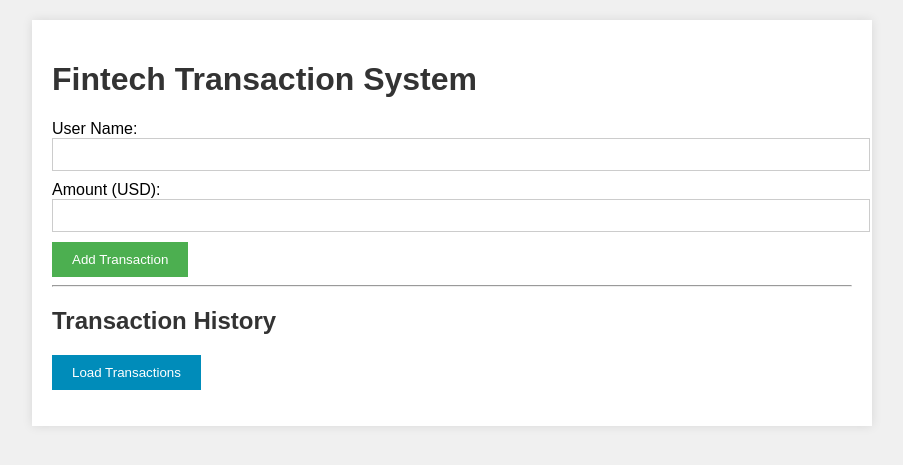
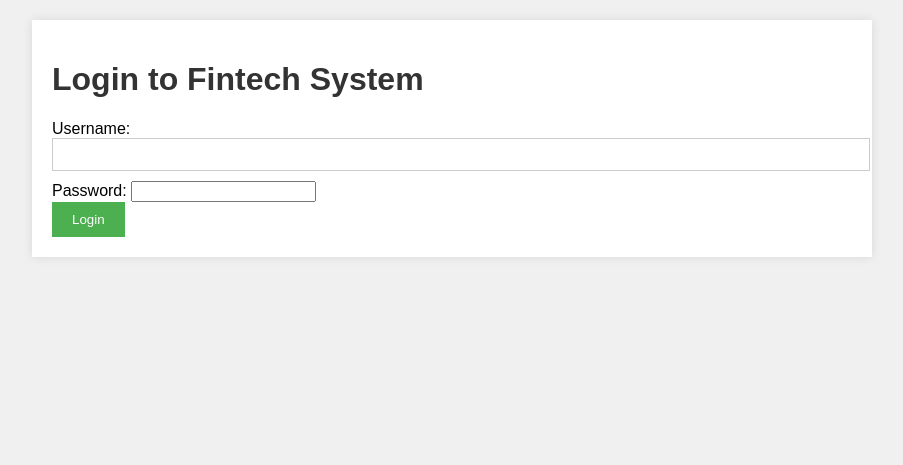
Before and after one commit to KushalNishad/Dockerized-Flask-app, a Flask app: page / in a window 1280 px wide. Shown: the top 465 px of the page, without its empty margins (188-1091 px from the left). Run offline with Flask 3, Linux system fonts and the light colour scheme.

Commit message:
Update index.html

```diff
--- a/templates/index.html
+++ b/templates/index.html
@@ -5,9 +5,26 @@
     <meta name="viewport" content="width=device-width, initial-scale=1.0">
     <title>Fintech Transaction System</title>
     <link rel="stylesheet" href="{{ url_for('static', filename='style.css') }}">
+    <script src="https://cdn.jsdelivr.net/npm/chart.js"></script> <!-- Add Chart.js -->
 </head>
 <body>
     <div class="container">
+        <!-- Login Form -->
+        <div id="login-form">
+            <h1>Login to Fintech System</h1>
+            <form action="/login" method="POST">
+                <label for="username">Username:</label>
+                <input type="text" id="username" name="username" required><br>
+
+                <label for="password">Password:</label>
+                <input type="password" id="password" name="password" required><br>
+
+                <input type="submit" value="Login">
+            </form>
+        </div>
+
+        <!-- Transaction Form (hidden until login) -->
+        <div id="transaction-form" style="display:none;">
             <h1>Fintech Transaction System</h1>
             <form action="/add_transaction" method="POST">
                 <label for="user_name">User Name:</label>
@@ -24,22 +41,74 @@
             <h2>Transaction History</h2>
             <button onclick="loadTransactions()">Load Transactions</button>
             <ul id="transaction-list"></ul>
+
+            <hr>
+
+            <h2>Transaction Statistics</h2>
+            <canvas id="transaction-chart" width="400" height="200"></canvas>
+        </div>
     </div>
 
     <script>
+        // Function to show transaction form after login
+        function showTransactionForm() {
+            document.getElementById('login-form').style.display = 'none';
+            document.getElementById('transaction-form').style.display = 'block';
+        }
+
+        // Fetch and display transaction history
         function loadTransactions() {
             fetch('/transactions')
                 .then(response => response.json())
                 .then(data => {
                     const transactionList = document.getElementById('transaction-list');
                     transactionList.innerHTML = ''; // Clear previous list
+                    let amounts = [];
                     data.forEach(transaction => {
                         const li = document.createElement('li');
                         li.textContent = `User: ${transaction.user_name}, Amount: $${transaction.amount}, Date: ${transaction.transaction_date}`;
                         transactionList.appendChild(li);
+
+                        // Add amounts for visualization
+                        amounts.push(transaction.amount);
                     });
+
+                    // Create chart
+                    createChart(amounts);
                 });
         }
+
+        // Create bar chart for transaction amounts
+        function createChart(amounts) {
+            const ctx = document.getElementById('transaction-chart').getContext('2d');
+            new Chart(ctx, {
+                type: 'bar',
+                data: {
+                    labels: Array(amounts.length).fill('Transaction'), // Label for each bar
+                    datasets: [{
+                        label: 'Transaction Amounts (USD)',
+                        data: amounts,
+                        backgroundColor: 'rgba(54, 162, 235, 0.2)',
+                        borderColor: 'rgba(54, 162, 235, 1)',
+                        borderWidth: 1
+                    }]
+                },
+                options: {
+                    scales: {
+                        y: {
+                            beginAtZero: true
+                        }
+                    }
+                }
+            });
+        }
+
+        // Simulating login success (replace with actual authentication logic)
+        document.querySelector("form[action='/login']").addEventListener("submit", function(event) {
+            event.preventDefault();
+            // Example: after successful login
+            showTransactionForm();
+        });
     </script>
 </body>
 </html>
```
Lines whose indentation alone changed are shown as unchanged.
